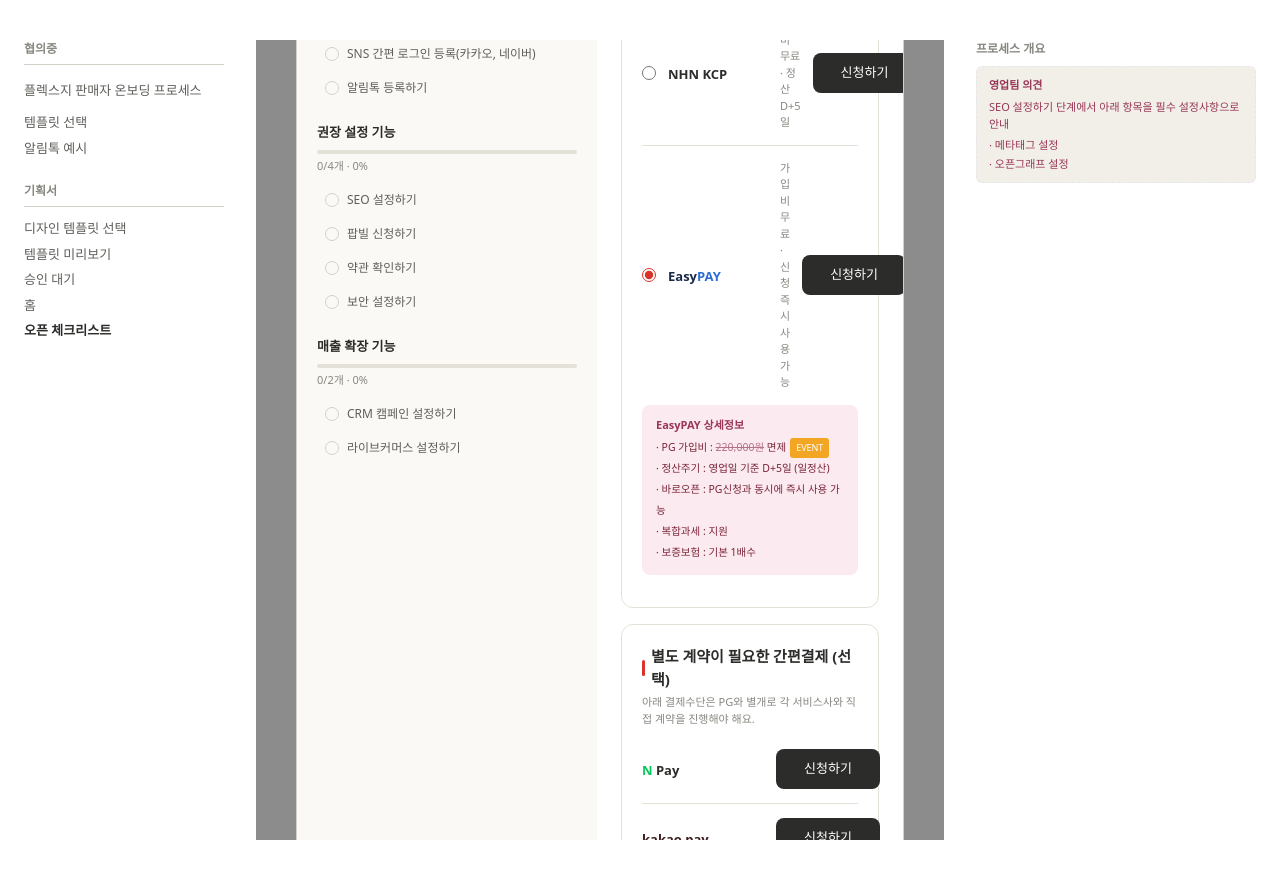
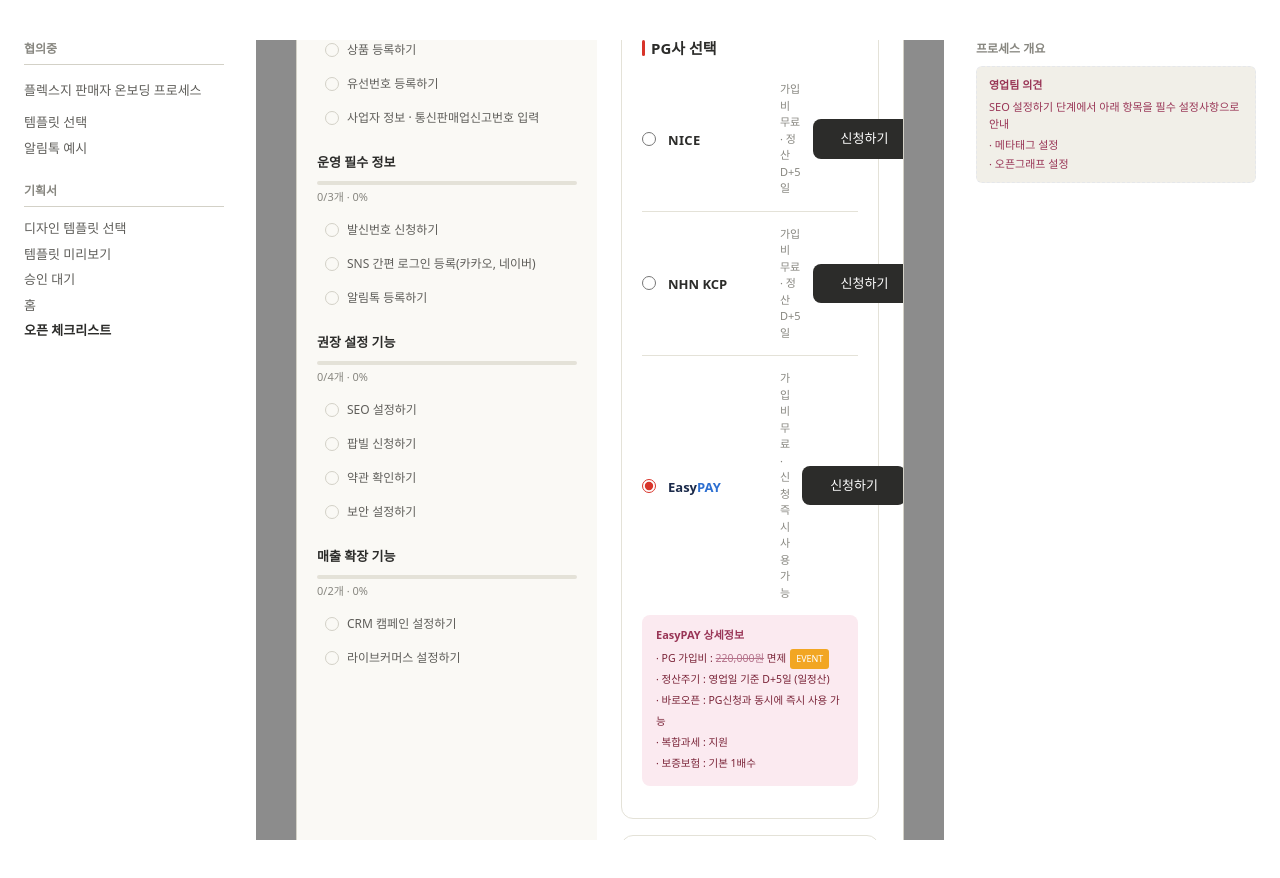
Before and after one commit to WEED-Convergence/WEED-Convergence-FLEXG-onboarding-HYESUN-2026-08, a Next.js app: page /open-checklist-popup in a window 1280 px wide. Built offline with nearby package versions, Linux system fonts and the light colour scheme.

Commit message:
PG 신청하기 화면에서 별도 계약 필요 간편결제(선택) 영역 삭제

```diff
--- a/src/app/open-checklist-popup/ChecklistPanel.tsx
+++ b/src/app/open-checklist-popup/ChecklistPanel.tsx
@@ -764,18 +764,6 @@ const pgOptions: PgOption[] = [
   },
 ];
 
-interface EasyPayItem {
-  name: string;
-  desc: string;
-}
-
-const contractPayments: EasyPayItem[] = [
-  { name: "네이버페이", desc: "" },
-  { name: "카카오페이", desc: "" },
-  { name: "토스페이", desc: "" },
-  { name: "내통장 바로결제", desc: "" },
-];
-
 function SubsectionTitle({
   children,
   description,
@@ -865,29 +853,6 @@ function PgApplicationForm() {
                 </div>
               );
             })}
-          </div>
-        </DetailCard>
-
-        <DetailCard>
-          <SubsectionTitle>별도 계약이 필요한 간편결제 (선택)</SubsectionTitle>
-          <p className="mt-1 text-[11px] text-[var(--text-muted)]">
-            아래 결제수단은 PG와 별개로 각 서비스사와 직접 계약을 진행해야 해요.
-          </p>
-          <div className="mt-2">
-            {contractPayments.map((item) => (
-              <div
-                key={item.name}
-                className="flex items-center gap-3 border-b border-[var(--divider)] py-[14px] last:border-0"
-              >
-                <span className="w-[110px] shrink-0">
-                  <BrandWordmark brand={item.name} />
-                </span>
-                <span className="flex-1 text-[11px] text-[var(--text-muted)]">{item.desc}</span>
-                <button type="button" className={`shrink-0 ${primaryButtonClass}`}>
-                  신청하기
-                </button>
-              </div>
-            ))}
           </div>
         </DetailCard>
 
```
